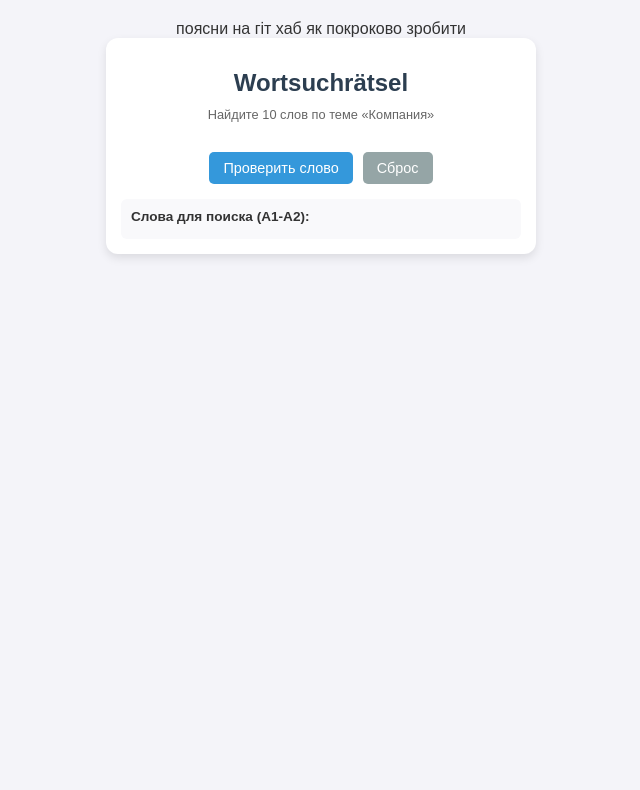
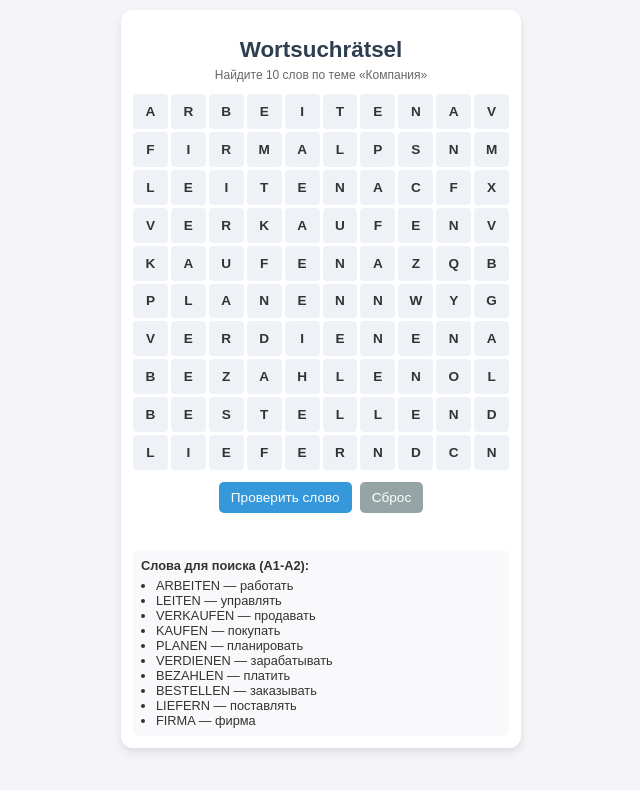
Before and after one commit to Iryna1023/wortspiel, a plain HTML site: page index.html in a window 1280 px wide. Shown: the whole page, without its empty margins (319-959 px from the left). Drawn offline with Linux system fonts and the light colour scheme.

Commit message:
Update index.html

```diff
--- a/index.html
+++ b/index.html
@@ -1,5 +1,3 @@
-поясни на гіт хаб як покроково зробити
-
 <!DOCTYPE html>
 <html lang="de">
 <head>
@@ -12,27 +10,30 @@
             background-color: #f4f4f9;
             color: #333;
             text-align: center;
-            padding: 20px;
+            padding: 10px;
             margin: 0;
+            -webkit-tap-highlight-color: transparent;
         }
         h1 {
             color: #2c3e50;
-            font-size: 1.5rem;
-            margin-bottom: 10px;
+            font-size: 1.4rem;
+            margin-bottom: 5px;
         }
         .container {
             max-width: 400px;
+            width: 100%;
+            box-sizing: border-box;
             margin: 0 auto;
             background: #fff;
-            padding: 15px;
+            padding: 12px;
             border-radius: 12px;
             box-shadow: 0 4px 10px rgba(0,0,0,0.1);
         }
         .grid {
             display: grid;
             grid-template-columns: repeat(10, 1fr);
-            gap: 4px;
-            margin: 15px 0;
+            gap: 3px;
+            margin: 10px 0;
         }
         .cell {
             aspect-ratio: 1;
@@ -41,10 +42,11 @@
             align-items: center;
             justify-content: center;
             font-weight: bold;
-            font-size: 0.9rem;
+            font-size: 0.85rem;
             border-radius: 4px;
             cursor: pointer;
             user-select: none;
+            -webkit-user-select: none;
             transition: background 0.2s;
         }
         .cell.selected {
@@ -57,14 +59,14 @@
         }
         .word-list {
             text-align: left;
-            margin-top: 15px;
-            font-size: 0.85rem;
+            margin-top: 10px;
+            font-size: 0.8rem;
             background: #f9f9fb;
-            padding: 10px;
+            padding: 8px;
             border-radius: 6px;
         }
         .word-list ul {
-            margin: 5px 0 0 20px;
+            margin: 5px 0 0 15px;
             padding: 0;
         }
         .word-item.found {
@@ -72,28 +74,29 @@
             color: #7f8c8d;
         }
         .btn-container {
-            margin-top: 15px;
+            margin-top: 12px;
             display: flex;
-            gap: 10px;
+            gap: 8px;
             justify-content: center;
         }
         button {
-            padding: 8px 14px;
+            padding: 8px 12px;
             border: none;
             background: #3498db;
             color: white;
             border-radius: 5px;
             cursor: pointer;
-            font-size: 0.9rem;
+            font-size: 0.85rem;
         }
         button:active {
             background: #2980b9;
         }
         #message {
-            margin-top: 10px;
+            margin-top: 8px;
             font-weight: bold;
             color: #27ae60;
-            font-size: 0.9rem;
+            font-size: 0.85rem;
+            min-height: 1.2rem;
         }
     </style>
 </head>
@@ -101,7 +104,7 @@
 
 <div class="container">
     <h1>Wortsuchrätsel</h1>
-    <p style="font-size: 0.8rem; color: #666; margin-top:0;">Найдите 10 слов по теме «Компания»</p>
+    <p style="font-size: 0.75rem; color: #666; margin-top:0;">Найдите 10 слов по теме «Компания»</p>
 
     <div class="grid" id="grid"></div>
 
@@ -140,7 +143,6 @@
     function placeWords() {
         grid = Array(size).fill(null).map(() => Array(size).fill(''));
 
-// Упрощенное размещение по горизонтали и вертикали
         const placements = [
             {r: 0, c: 0, h: true, w: "ARBEITEN"},
             {r: 1, c: 0, h: true, w: "FIRMA"},
@@ -160,7 +162,6 @@
             }
         });
 
-        // Заполняем пустоту случайными буквами
         const alphabet = "ABCDEFGHIJKLMNOPQRSTUVWXYZ";
         for (let r = 0; r < size; r++) {
             for (let c = 0; c < size; c++) {
@@ -193,7 +194,7 @@
         words.forEach(w => {
             const li = document.createElement('li');
             li.className = 'word-item ' + (foundWords.has(w.de) ? 'found' : '');
-            li.textContent = ${w.de} — ${w.ru};
+            li.textContent = `${w.de} — ${w.ru}`;
             listEl.appendChild(li);
         });
     }
@@ -219,11 +220,13 @@
         if (matched && !foundWords.has(matched.de)) {
             foundWords.add(matched.de);
             selectedCells.forEach(item => {
-                const cellEl = document.querySelector([data-row='${item.r}'][data-col='${item.c}']);
-                cellEl.classList.remove('selected');
-                cellEl.classList.add('found');
+                const cellEl = document.querySelector(`[data-row='${item.r}'][data-col='${item.c}']`);
+                if (cellEl) {
+                    cellEl.classList.remove('selected');
+                    cellEl.classList.add('found');
+                }
             });
-            msg.textContent = Найдено слово: ${matched.de}!;
+            msg.textContent = `Найдено слово: ${matched.de}!`;
             setTimeout(() => msg.textContent = '', 2000);
         } else {
             msg.textContent = 'Неверно, попробуйте еще раз';
@@ -251,7 +254,7 @@
         renderWordList();
     }
 
-placeWords();
+    placeWords();
     renderGrid();
     renderWordList();
 </script>
```
